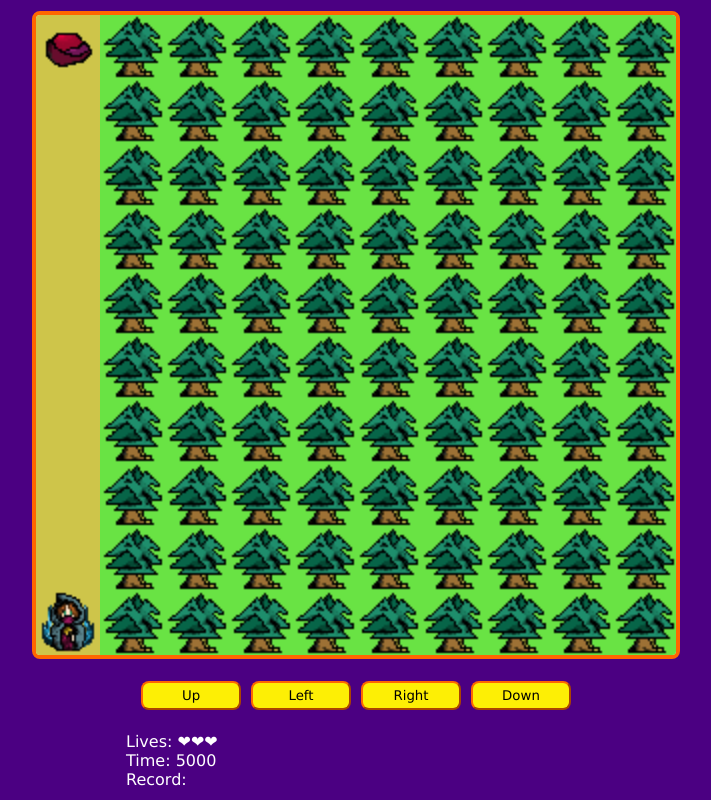
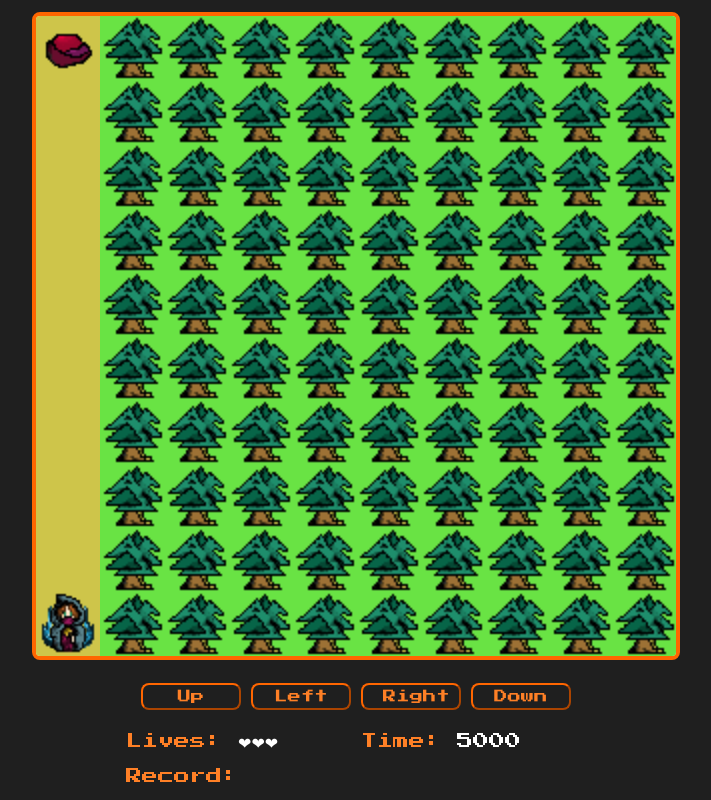
Before and after one commit to HaroldZS/DungeonMagician, a plain HTML site: page index.html in a window 1280 px wide. Shown: the whole page, without its empty margins (284-995 px from the left). Drawn offline with Linux system fonts and the light colour scheme.

Commit message:
Refactoring and debugging

```diff
--- a/index.html
+++ b/index.html
@@ -5,6 +5,12 @@
     <meta name="viewport" content="width=device-width, initial-scale=1.0" />
     <title>Magician Dungeon</title>
     <link rel="stylesheet" href="./styles.css" />
+    <link rel="preconnect" href="https://fonts.googleapis.com" />
+    <link rel="preconnect" href="https://fonts.gstatic.com" crossorigin />
+    <link
+      href="https://fonts.googleapis.com/css2?family=Press+Start+2P&display=swap"
+      rel="stylesheet"
+    />
   </head>
   <body>
     <div class="game-container">
--- a/styles.css
+++ b/styles.css
@@ -1,7 +1,7 @@
 body {
-  background-color: indigo;
-  color: #fff;
-  font-family: Verdana, Geneva, Tahoma, sans-serif;
+  background-color: #1f1f1f;
+  color: #FF8026;
+  font-family: "Press Start 2P";
   margin: 0;
   padding: 0;
 }
@@ -30,9 +30,10 @@ canvas {
 }
 
 button {
-  background-color: #fdef05;
+  background-color: #1f1f1f;
   border-radius: 8px;
   border-color: #ff6600;
+  color: #FF8026;
   font-family: inherit;
   margin: 0;
   padding: 5px 20px;
@@ -44,9 +45,9 @@ button:not(:last-child) {
 }
 
 .messages {
-  display: flex;
-  flex-wrap: wrap;
-  margin: 0 auto;
+  display: grid;
+  grid-template-columns: repeat(2, 1fr);
+  grid-gap: 10px;
   width: 80%;
   max-width: 460px;
 }
@@ -54,12 +55,13 @@ button:not(:last-child) {
 p {
   display: block;
   margin: 0;
+  margin-bottom: 5px;
   width: 100%;
 }
 
 @media (max-width: 440px) {
   button {
-    margin-top: 25px;
+    margin-top: 5px;
   }
 
   #up,
@@ -67,4 +69,12 @@ p {
     margin-left: 100%;
     margin-right: 100%;
   }
+
+  .messages {
+    grid-template-columns: 1fr;
+  }
 }
+
+p > span {
+  color: white
+}
```
